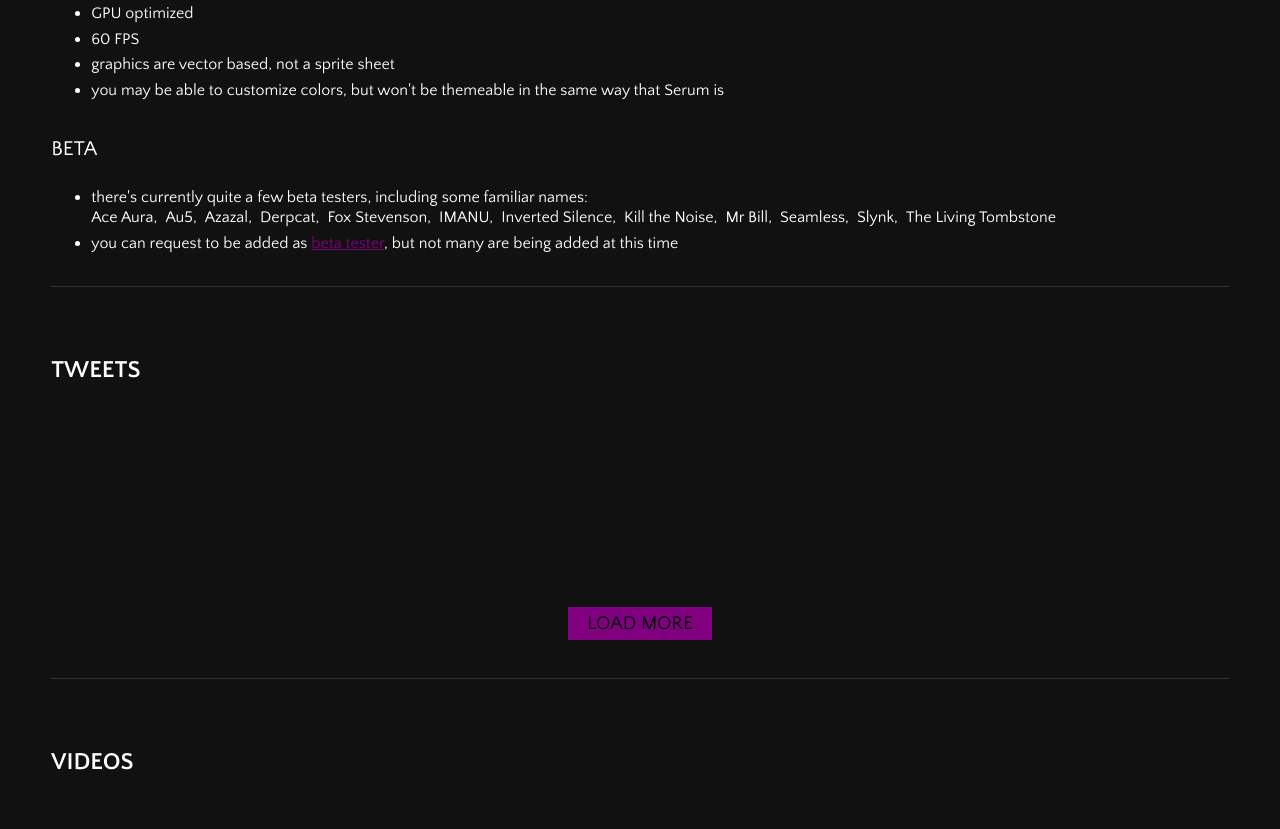
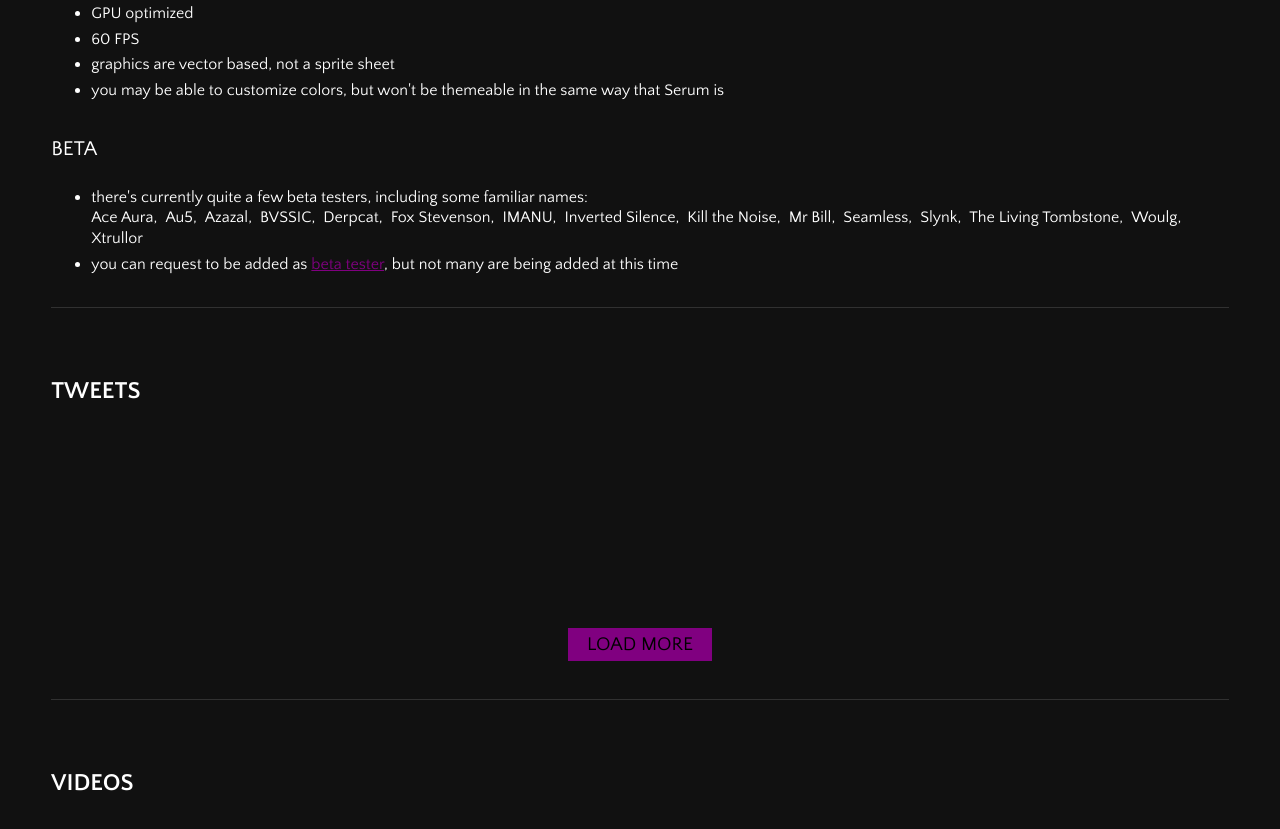
Before and after one commit to kevinkace/vitalwatch, a Gatsby site: page / in a window 1280 px wide. Shown: the part 1195-2024 px from the top of the page. Built offline with nearby package versions, Linux system fonts and the light colour scheme; Gatsby itself is replaced by a stand-in of ours; grey boxes are pictures that could not be loaded.

Commit message:
More artists

```diff
--- a/src/pages/index.js
+++ b/src/pages/index.js
@@ -87,6 +87,7 @@
               <li>Ace Aura</li>
               <li>Au5</li>
               <li>Azazal</li>
+              <li>BVSSIC</li>
               <li>Derpcat</li>
               <li>Fox Stevenson</li>
               <li>IMANU</li>
@@ -96,6 +97,8 @@
               <li>Seamless</li>
               <li>Slynk</li>
               <li>The Living Tombstone</li>
+              <li>Woulg</li>
+              <li>Xtrullor</li>
             </ul>
           </li>
           <li>you can request to be added as <ExtLink href={'https://discord.com/channels/518489831232503809/638760293035409418'}>beta tester</ExtLink>, but not many are being added at this time</li>
```
